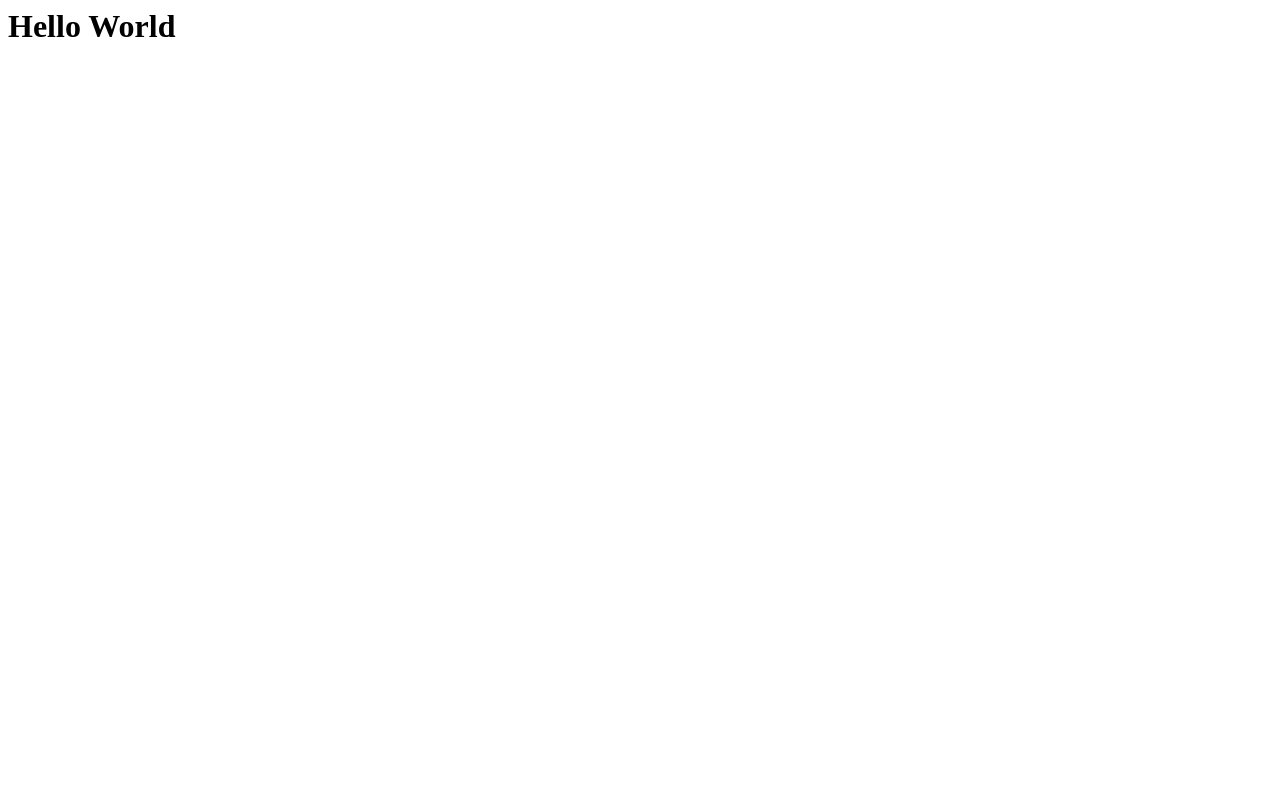
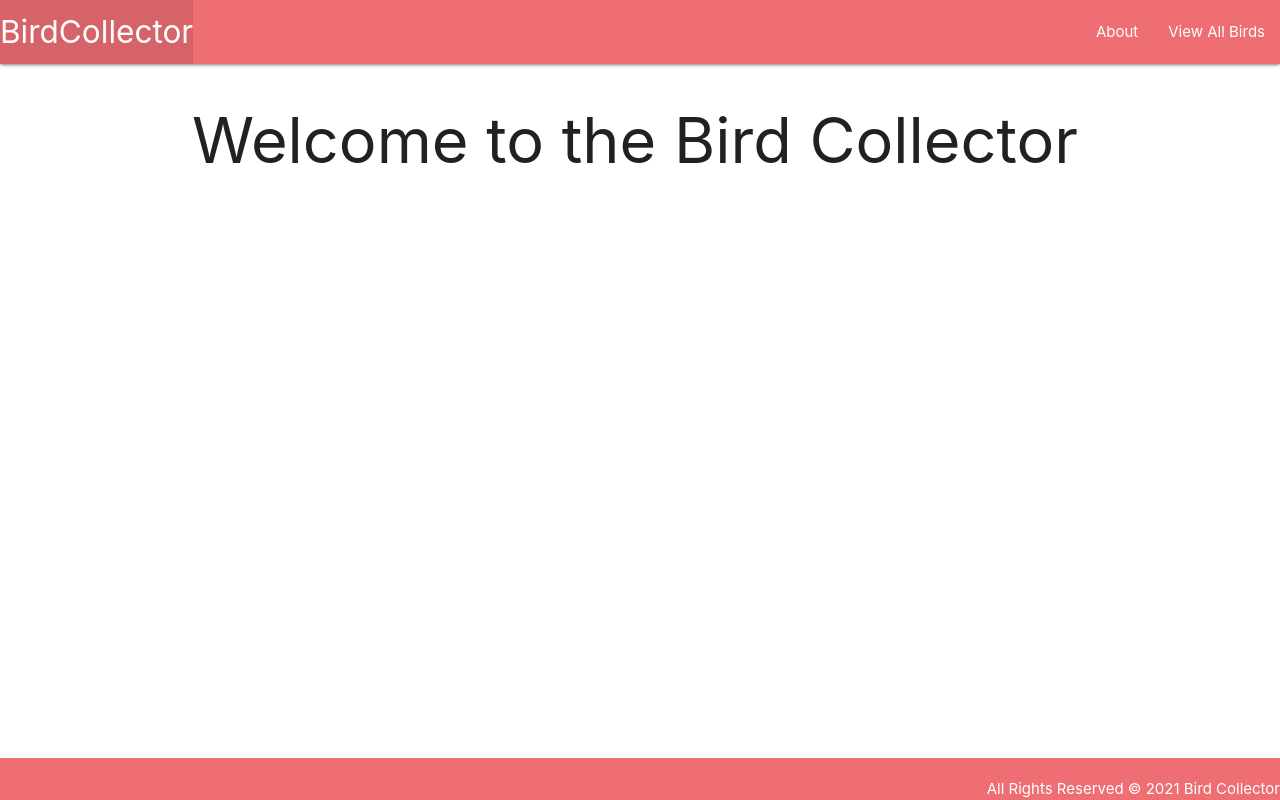
Before and after one commit to laurensuniga/birdcollector, a Django app: page / in a window 1280 px wide. Before the commit the page is almost empty. Run offline with Django 3.2, Linux system fonts and the light colour scheme.

Commit message:
creates index page

```diff
--- /dev/null
+++ b/main_app/static/css/style.css
@@ -0,0 +1,14 @@
+body {
+    display: flex;
+    min-height: 100vh;
+    flex-direction: column;
+  }
+
+  main {
+    flex: 1 0 auto;
+  }
+
+  footer {
+    padding-top: 0;
+    text-align: right;
+  }
--- /dev/null
+++ b/main_app/templates/base.html
@@ -0,0 +1,43 @@
+{% load static %}
+
+<!DOCTYPE html>
+<html lang="en">
+<head>
+    <meta charset="UTF-8">
+    <meta http-equiv="X-UA-Compatible" content="IE=edge">
+    <meta name="viewport" content="width=device-width, initial-scale=1.0">
+    <link rel="stylesheet" href="https://cdnjs.cloudflare.com/ajax/libs/materialize/1.0.0/css/materialize.min.css">
+    <link rel="stylesheet" href="{% static 'css/style.css' %}">
+    <title>Bird Collector</title>
+</head>
+<body>
+    <header class="navbar-fixed">
+        <nav>
+            <div class="nav-wrapper">
+                <ul>
+                    <li>
+                        <a href="{% url 'home' %}" class="left brand-logo">BirdCollector</a>
+                    </li>
+                </ul>
+                <ul class="right">
+                    <li>
+                        <a href="{% url 'about' %}">About</a>
+                    </li>
+                    <li>
+                        <a href="{% url 'index' %}">View All Birds</a>
+                    </li>
+                </ul>
+            </div>
+        </nav>
+    </header>
+    <main class="container">
+        {% block content %}
+
+        {% endblock %}
+    </main>
+    <footer class="page-footer">
+        <div class="right">All Rights Reserved &copy; 2021 Bird Collector</div>
+    </footer>
+
+</body>
+</html>
--- /dev/null
+++ b/main_app/templates/home.html
@@ -0,0 +1,7 @@
+{% extends 'base.html' %}
+
+{% block content %}
+
+<h1>Welcome to the Bird Collector</h1>
+
+{% endblock %}
--- a/main_app/urls.py
+++ b/main_app/urls.py
@@ -4,4 +4,5 @@ from . import views
 urlpatterns = [
     path('', views.home, name='home'),
     path('about/', views.about, name='about'),
+    path('birds/', views.index, name='index'),
 ]
--- a/main_app/views.py
+++ b/main_app/views.py
@@ -2,10 +2,24 @@ from django.shortcuts import render
 
 from django.http import HttpResponse
 
-# Create your views here.
+class Bird:
+    def __init__(self, name, species, description, age):
+        self.name = name
+        self.species = species
+        self.description = description
+        self.age = age
+
+birds = [
+    Bird('Charles', 'Falcon', 'fast flyer', 2),
+    Bird('Rick', 'Pigeon', 'loves letters', 1),
+]
+
 
 def home(request):
-    return HttpResponse('<h1>Hello World</h1>')
+    return render(request, 'home.html')
 
 def about(request):
     return render(request, 'about.html')
+
+def index(request):
+    return render(request, 'birds/index.html', {'birds': birds})
```
Also changed, not shown: main_app/templates/about.html (+10 -15 lines), main_app/templates/birds/index.html (added, +24 -0 lines).
